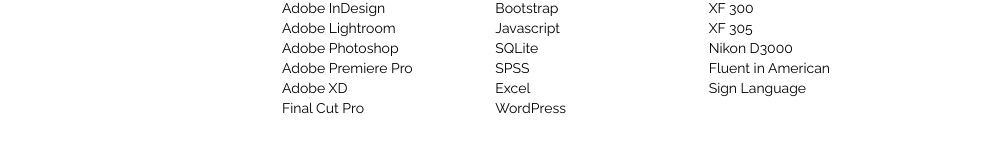
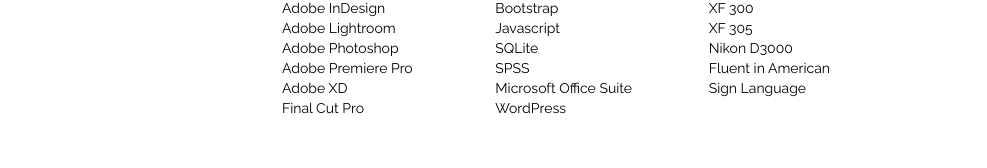
Before and after one commit to accaffey/portfolio, a plain HTML site: page index.html in a window 1280 px wide. Shown: the part 2421-2589 px from the top of the page, without its empty margins (93-1080 px from the left). Drawn offline with Linux system fonts and the light colour scheme.

Commit message:
updated skills

```diff
--- a/index.html
+++ b/index.html
@@ -150,7 +150,7 @@
         <li>Javascript</li>
         <li>SQLite</li>
         <li>SPSS</li>
-        <li>Excel</li>
+        <li>Microsoft Office Suite</li>
         <li>WordPress</li>
       </ul>
     </div>
@@ -162,8 +162,7 @@
         <li>XF 305</li>
         <li>Nikon D3000</li>
         <li></li>
-        <li>Fluent in American
-          Sign Language</li>
+        <li>Fluent in American Sign Language</li>
       </ul>
     </div>
     <div class="col-md-3"></div>
```
